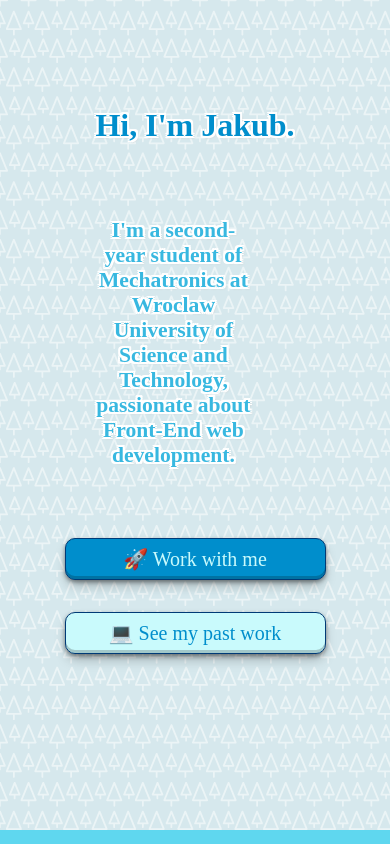
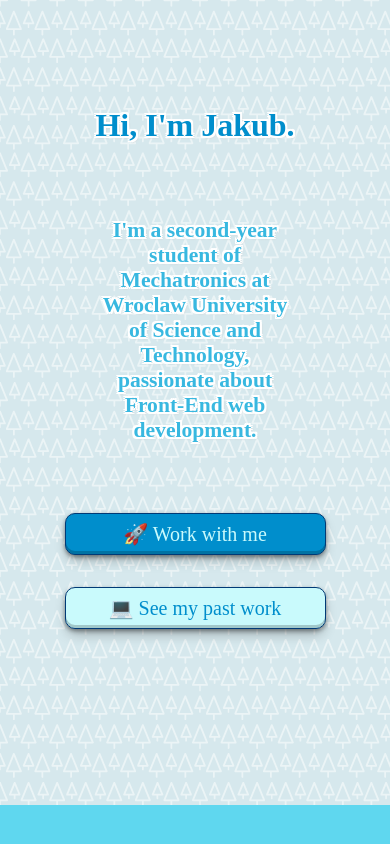
Before and after one commit to jradziejewski/portfolio-website, a React (Create React App) app: page / in a window 390 px wide. Shown: the top 844 px of the page. Built offline with nearby package versions, Linux system fonts and the light colour scheme; a web font is replaced by a local one.

Commit message:
fix: fix positioning of description on mobile

```diff
--- a/src/Components/About/About.css
+++ b/src/Components/About/About.css
@@ -114,4 +114,11 @@
     margin: 1rem 0;
     width: 50vw;
   }
+
+  .photo-and-description {
+    justify-content: center;
+  }
+  .photo-and-description p {
+    max-width: 50%;
+  }
 }
```
